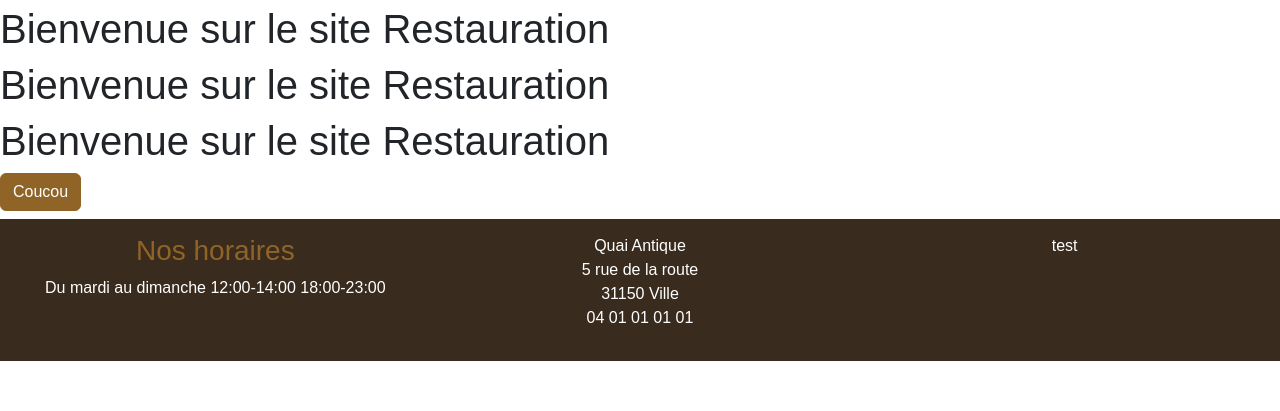
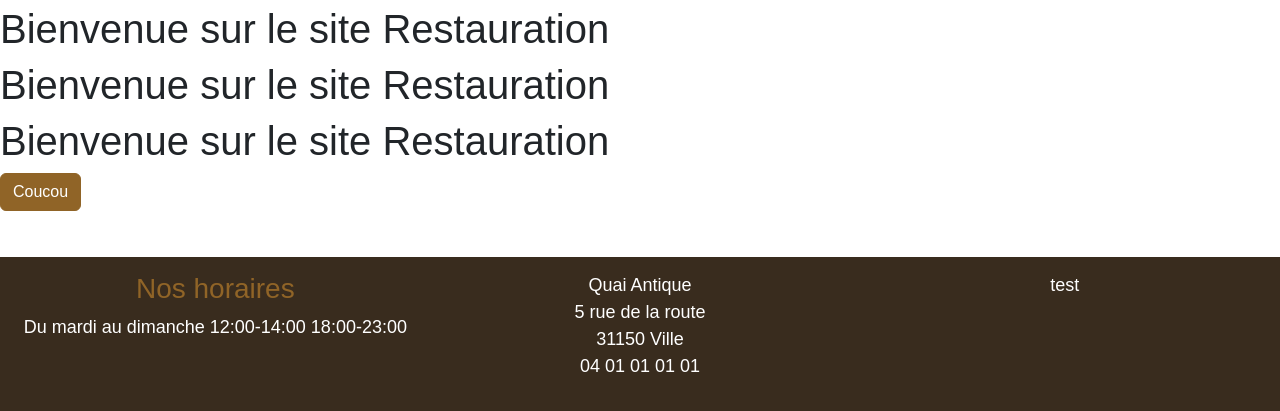
Before and after one commit to Jacob7salih/PT-RESTAURANT, a website with bundled scripts: page index.html in a window 1280 px wide. Shown: the part 779-1190 px from the top of the page. Before the commit the page ends 1140 px from the top, so only its background shows below. Built offline with nearby package versions, Linux system fonts and the light colour scheme.

Commit message:
Add footer

```diff
--- a/scss/main.scss
+++ b/scss/main.scss
@@ -7,7 +7,7 @@
 }
 
 main {
-  margin-bottom: 150px;
+  margin-bottom: 200px;
 }
 
 footer.footer {
@@ -17,3 +17,8 @@
   padding: 15px;
 
 }
+
+p {
+  font-family: "Montserrat", sans-serif;
+  font-size: 18px;
+}
```
Also changed, not shown: scss/main.css, 1 other file.
